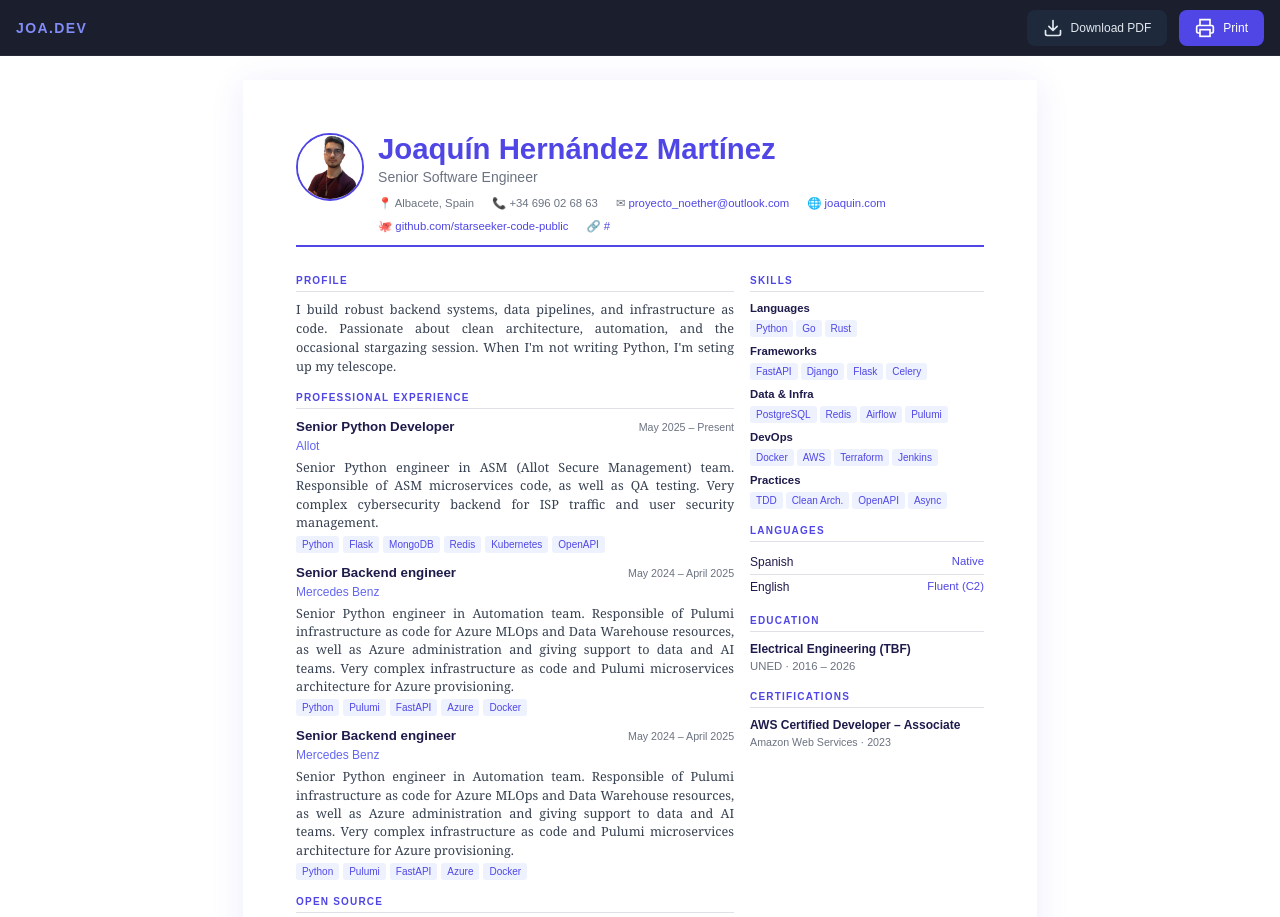
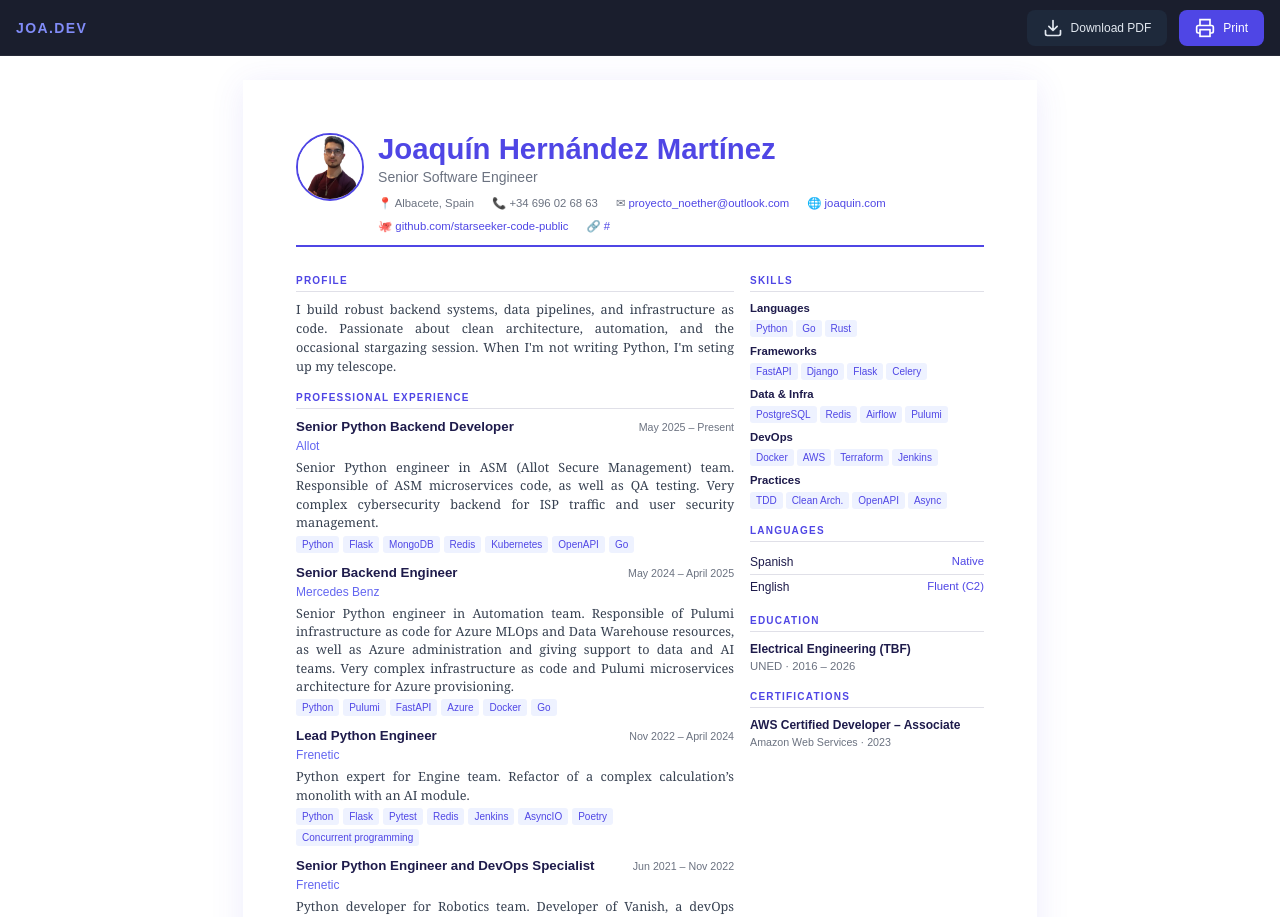
Before and after one commit to starseeker-code-public/portfolio-webpage, a React (Vite) app: page /cv in a window 1280 px wide. Shown: the top 917 px of the page. Built offline with nearby package versions, Linux system fonts and the light colour scheme; a web font is replaced by a local one.

Commit message:
Updated work experience

```diff
--- a/src/data/index.ts
+++ b/src/data/index.ts
@@ -44,24 +44,31 @@ export const SKILLS = SKILL_GROUPS.flatMap(g => g.items)
 export const EXPERIENCE: ExperienceEntry[] = [
   {
     period:  'May 2025 – Present',
-    role:    'Senior Python Developer',
+    role:    'Senior Python Backend Developer',
     company: 'Allot',
     desc:    'Senior Python engineer in ASM (Allot Secure Management) team. Responsible of ASM microservices code, as well as QA testing. Very complex cybersecurity backend for ISP traffic and user security management.',
-    tags:    ['Python', 'Flask', 'MongoDB', 'Redis', 'Kubernetes', 'OpenAPI'],
+    tags:    ['Python', 'Flask', 'MongoDB', 'Redis', 'Kubernetes', 'OpenAPI', 'Go'],
   },
   {
     period:  'May 2024 – April 2025',
-    role:    'Senior Backend engineer',
+    role:    'Senior Backend Engineer',
     company: 'Mercedes Benz',
     desc:    'Senior Python engineer in Automation team. Responsible of Pulumi infrastructure as code for Azure MLOps and Data Warehouse resources, as well as Azure administration and giving support to data and AI teams. Very complex infrastructure as code and Pulumi microservices architecture for Azure provisioning.',
-    tags:    ['Python', 'Pulumi', 'FastAPI', 'Azure', 'Docker'],
+    tags:    ['Python', 'Pulumi', 'FastAPI', 'Azure', 'Docker', 'Go'],
   },
   {
-    period:  'May 2024 – April 2025',
-    role:    'Senior Backend engineer',
-    company: 'Mercedes Benz',
-    desc:    'Senior Python engineer in Automation team. Responsible of Pulumi infrastructure as code for Azure MLOps and Data Warehouse resources, as well as Azure administration and giving support to data and AI teams. Very complex infrastructure as code and Pulumi microservices architecture for Azure provisioning.',
-    tags:    ['Python', 'Pulumi', 'FastAPI', 'Azure', 'Docker'],
+    period:  'Nov 2022 – April 2024',
+    role:    'Lead Python Engineer',
+    company: 'Frenetic',
+    desc:    'Python expert for Engine team. Refactor of a complex calculation’s monolith with an AI module.',
+    tags:    ['Python', 'Flask', 'Pytest', 'Redis', 'Jenkins', 'AsyncIO', 'Poetry', 'Concurrent programming'],
+  },
+  {
+    period:  'Jun 2021 – Nov 2022',
+    role:    'Senior Python Engineer and DevOps Specialist',
+    company: 'Frenetic',
+    desc:    'Python developer for Robotics team. Developer of Vanish, a devOps python framework and operative support for BNP Paribas microservices system.',
+    tags:    ['Python', 'FastAPI', 'Pytest', 'SQLAlchemy', 'Ansible (Tower)', 'Kubernetes', 'Apigee', 'Airflow', 'Go'],
   }
 ]
 
```
